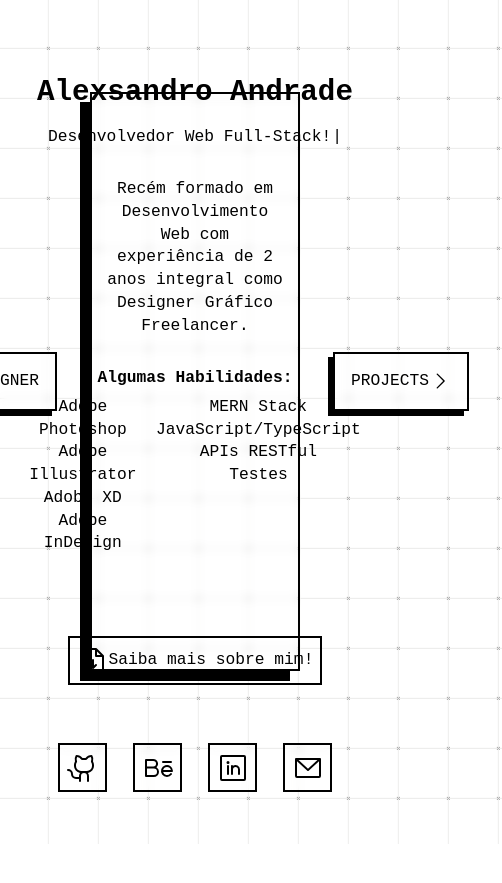
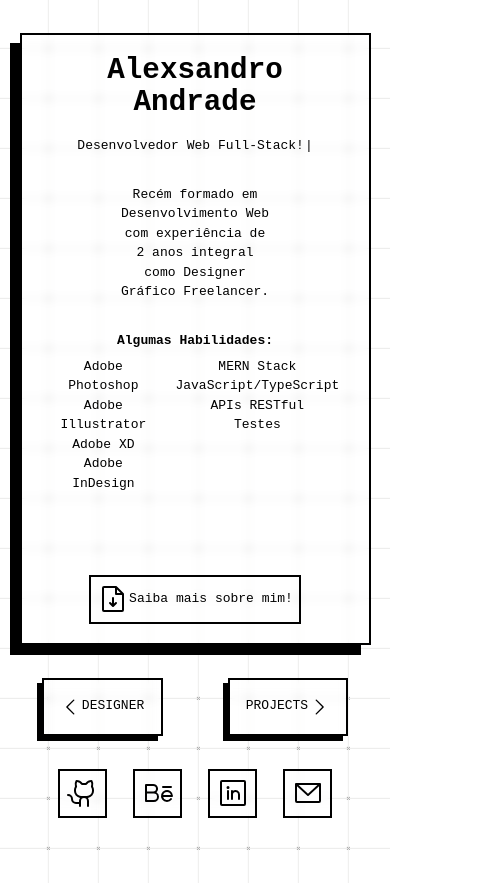
Before and after one commit to JovemAlex/portfolio, a React (Create React App) app: page / in a window 390 px wide. Shown: the whole page, 502 px wide, since content can reach past the window. Before the commit the page ends 844 px from the top, so only its background shows below. Built offline with nearby package versions, Linux system fonts and the light colour scheme; the HTML template or start-up script is replaced by a standard one.

Commit message:
(fix): Responsividade

```diff
--- a/src/pages/Home.jsx
+++ b/src/pages/Home.jsx
@@ -11,9 +11,22 @@
 
 function Home() {
   return (
-    <div className='flex flex-col justify-center items-center h-screen p-6 back text-xl'>
-      <div className='flex justify-center items-center h-full w-full'>
+    <div className='flex flex-col justify-center items-center p-6 back'>
+      <div className='flex flex-col justify-center items-center h-screen w-full'>
+        <div className='
+          flex
+          p-6
+          max-w-screen-md
+          border-2
+          border-black
+          shadow-[-10px_10px_black]
+          backdrop-blur-sm
+          '
+        >
+          <About />
+        </div>
 
+        <div className='flex'>
           <div>
             <a href='https://www.behance.net/alexsandrojnior' target='_blanck' rel='noreferrer' className='
               flex
@@ -30,25 +43,6 @@
               DESIGNER
               </a>
           </div>
-
-        <div className='
-          flex
-          justify-center
-          items-center
-          h-4/5
-          w-3/5
-          max-w-screen-md
-          border-2
-          border-black
-          shadow-[-10px_10px_black]
-          backdrop-blur-sm
-          hover:shadow-[-20px_20px_black]
-          transition ease-in duration-300
-          '
-        >
-          <About />
-        </div>
-
           <div>
             <a href='https://github.com/JovemAlex?tab=repositories' target='_blanck' rel='noreferrer' className='
               flex
@@ -158,7 +152,7 @@
           </nav>
 
         </div>
-
+      </div>
     </div>
   )
 }
```
Lines whose indentation alone changed are shown as unchanged.
